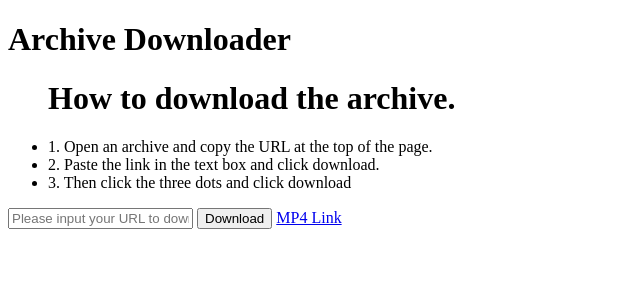
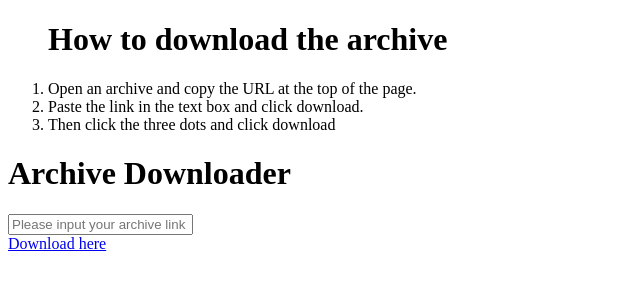
Before and after one commit to Tad-32/ArchiveDownloader, a plain HTML site: page index.html in a window 1280 px wide. Shown: the whole page, without its empty margins (0-640 px from the left). Drawn offline with nearby package versions, Linux system fonts and the light colour scheme.

Commit message:
Update index.html

```diff
--- a/index.html
+++ b/index.html
@@ -3,31 +3,30 @@
     <head>
         <meta charset="UTF-8">
         <title>Archive Downloader</title>
-        <h1>Archive Downloader</h1>
         <meta name="viewport" content="width=device-width, initial-scale=1.0">
         <link rel="shortcut icon" href="favicon.png">
         <link rel="stylesheet" href="style.css">
         <script src="script.js"></script>
         <script src="https://cdnjs.cloudflare.com/ajax/libs/jquery/3.6.2/jquery.min.js" integrity="sha512-tWHlutFnuG0C6nQRlpvrEhE4QpkG1nn2MOUMWmUeRePl4e3Aki0VB6W1v3oLjFtd0hVOtRQ9PHpSfN6u6/QXkQ==" crossorigin="www.adobeconnect.com" referrerpolicy="no-referrer"></script>
     </head>
-<body>
 
-    <div>
-        <ul id="instructions">
-            <h1>How to download the archive.</h1>
-            <li>1. Open an archive and copy the URL at the top of the page.</li>
-            <li>2. Paste the link in the text box and click download.</li>
-            <li>3. Then click the three dots and click download</li>
-        </ul>
-        <div id="downloadMenu">
-            <input type="text" id="urlInput" placeholder="Please input your URL to download">
-            <button id="downloadButton" onclick="buttonClick();">Download</button>
-            <a href="#" target="_blank"  id="hyperlink">MP4 Link</a>
+    <body>
+        <div class="parentDiv">
+
+            <div id="instructions" class="childDiv">
+                <ol>
+                    <h1>How to download the archive</h1>
+                    <li>Open an archive and copy the URL at the top of the page.</li>
+                    <li>Paste the link in the text box and click download.</li>
+                    <li>Then click the three dots and click download</li>
+                </ol>
+            </div>
+            <div id="downloadMenu" class="childDiv">
+                <h1>Archive Downloader</h1>
+                <input type="text" id="urlInput" placeholder="Please input your archive link here.">
+                <br>
+                <a class="button" href="#" target="_blank"  id="hyperlink">Download here</a>
+            </div>
         </div>
-
-        <p>
-        <p></p>
-        <p></p>
-    </div>
-</body>
+    </body>
 </html>
```
